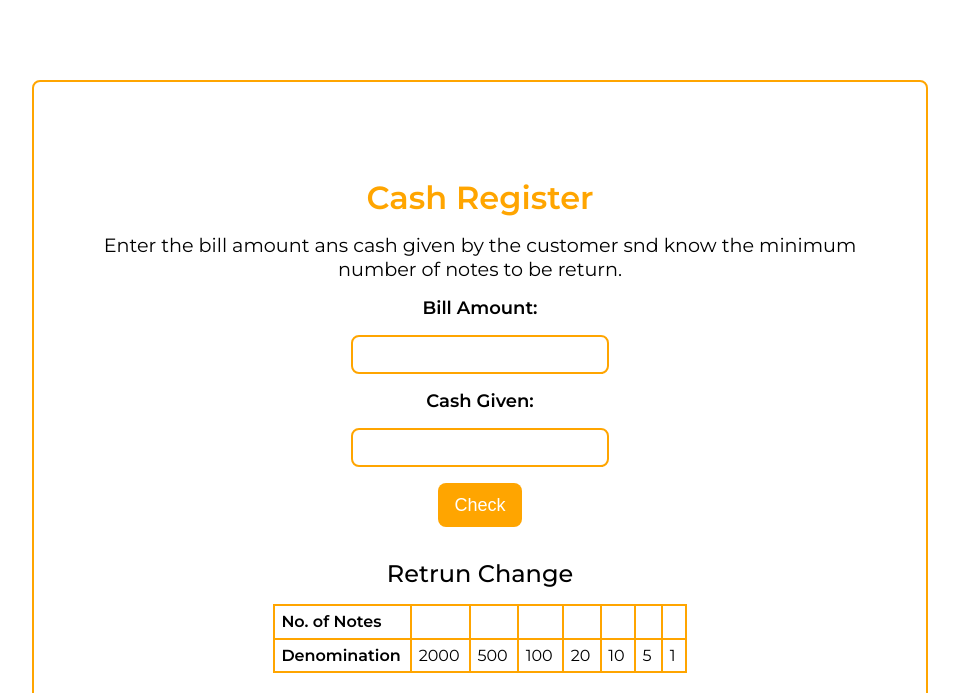
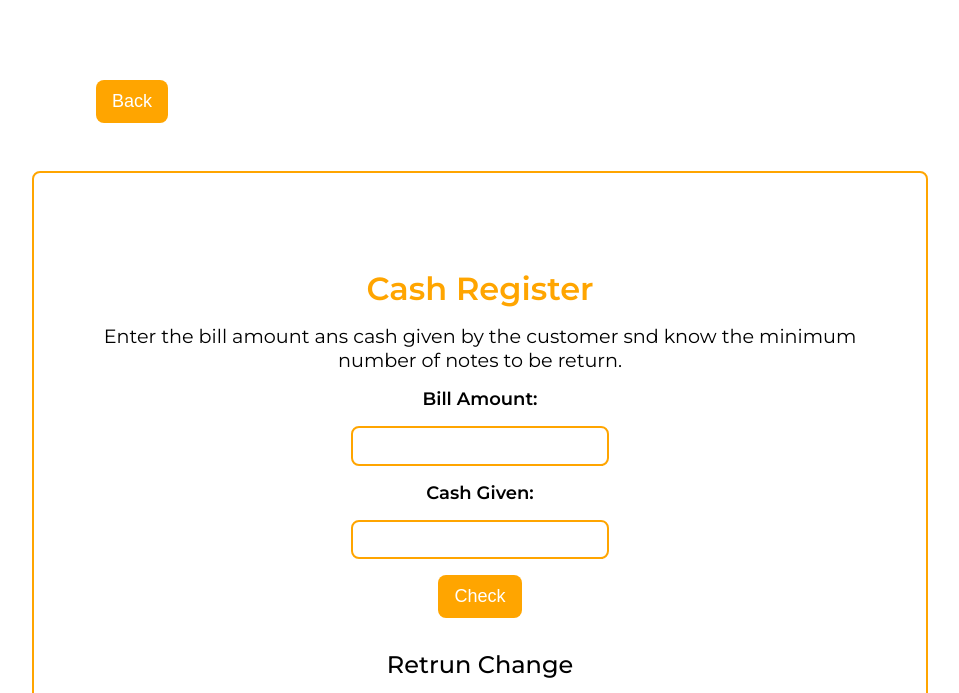
Before and after one commit to asraf-code/cash-registry, a plain HTML site: page index.html in a window 1280 px wide. Shown: the top 693 px of the page, without its empty margins (160-1119 px from the left). Drawn offline with Linux system fonts and the light colour scheme.

Commit message:
added back button

```diff
--- a/index.html
+++ b/index.html
@@ -8,6 +8,9 @@
 </head>
 <link rel="stylesheet" href="style.css">
 <body>
+  <nav>
+    <a href="https://asraf-noor.netlify.app/projects.html"><button id="btn-nav" >Back</button></a>
+  </nav>
     <div class="container">
         <h1 class="heading">Cash Register</h1>
         <p class="description">Enter the bill amount ans cash given by the customer snd know the minimum number of notes to be return.</p>
--- a/style.css
+++ b/style.css
@@ -94,6 +94,25 @@ th, td {
   display: block;
 }
 
+#btn-nav {
+  background: var(--primary-color);
+  border: none;
+  color: #fff;
+  padding: 0.7rem 1rem;
+  border-radius: 0.5rem;
+  font-size: large;
+  cursor: pointer;
+  outline: #fff;
+  margin: auto;
+  display: block;
+
+}
+
+nav {
+  margin-bottom: 3rem;
+  max-width: 53vh;
+}
+
 #error-message {
   display: block;
   font-size: larger;
```
